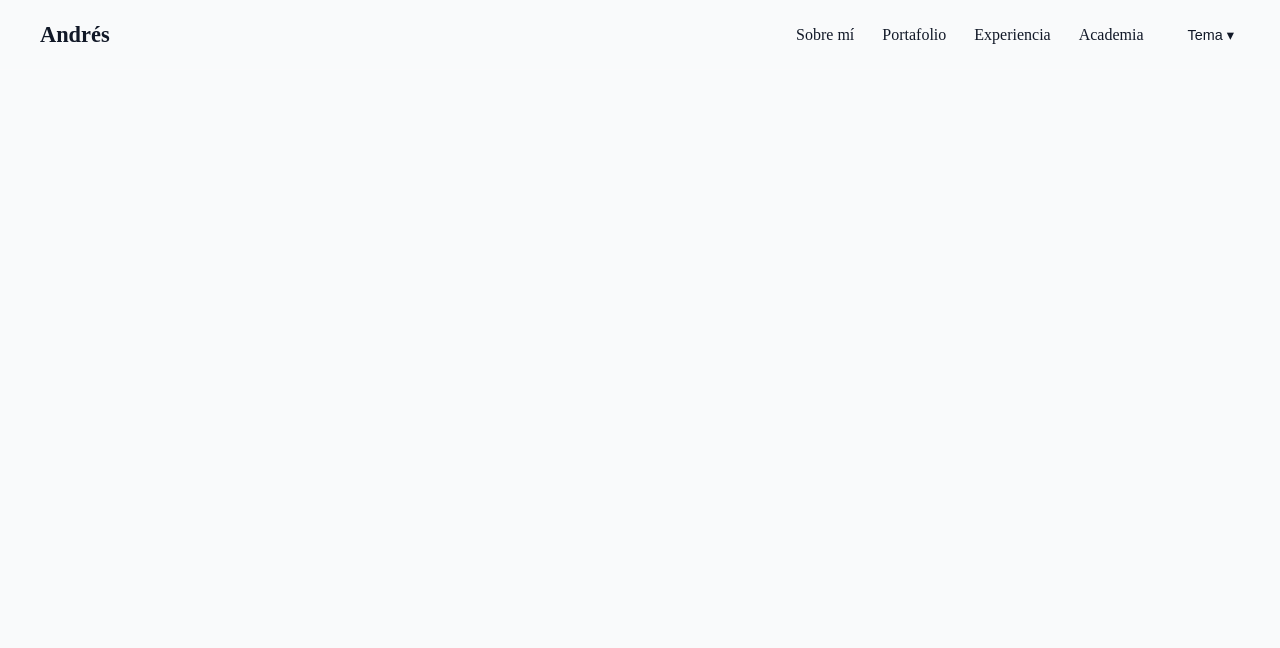
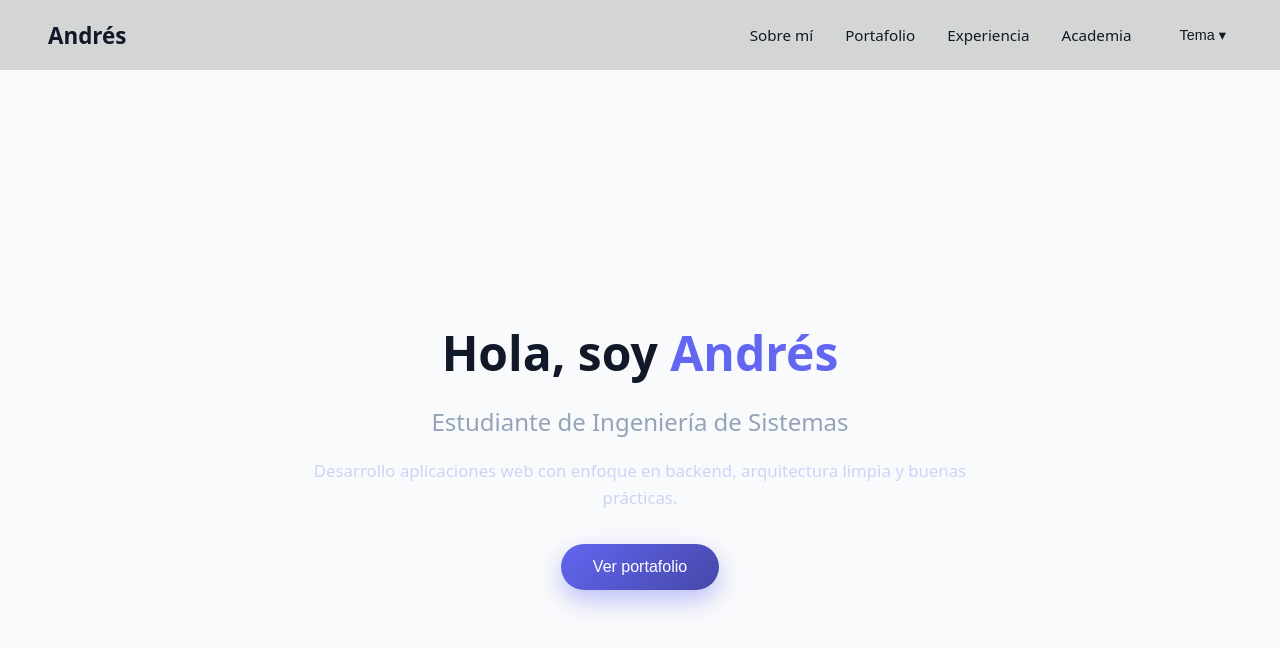
Before and after one commit to andrexi1/mi-portafolio, a React (Vite) app: page / in a window 1280 px wide. Shown: the top 648 px of the page. Built offline with nearby package versions, Linux system fonts and the light colour scheme.

Commit message:
realizado direccion a portafolio y portafolio

```diff
--- a/src/App.jsx
+++ b/src/App.jsx
@@ -1,28 +1,28 @@
 import { BrowserRouter, Routes, Route } from "react-router-dom";
-import MainLayout from "./layouts/MainLayout";
+import Layout from "./layouts/MainLayout";
 
 import Home from "./pages/home";
 import About from "./pages/About";
 import Portfolio from "./pages/Portfolio";
 import Experience from "./pages/Experience";
 import Academy from "./pages/Academy";
-import Login from "./pages/Login";
-import Dashboard from "./pages/Dashboard";
+
+
 
 function App() {
   return (
     <BrowserRouter>
-      <MainLayout>
-        <Routes>
+      <Routes>
+        {/* RUTA PADRE */}
+        <Route element={<Layout />}>
           <Route path="/" element={<Home />} />
           <Route path="/about" element={<About />} />
           <Route path="/portfolio" element={<Portfolio />} />
           <Route path="/experience" element={<Experience />} />
           <Route path="/academy" element={<Academy />} />
-          <Route path="/login" element={<Login />} />
-          <Route path="/dashboard" element={<Dashboard />} />
-        </Routes>
-      </MainLayout>
+
+        </Route>
+      </Routes>
     </BrowserRouter>
   );
 }
--- a/src/components/Navbar.css
+++ b/src/components/Navbar.css
@@ -1,61 +1,27 @@
-/* ===== NAVBAR GENERAL ===== */
+/* ===== NAVBAR ===== */
 .navbar {
-  width: 100%;
   height: 70px;
-  padding: 0 40px;
+  padding: 0 48px;
   display: flex;
   align-items: center;
   justify-content: space-between;
-  background-color: var(--bg-color);
-  border-bottom: 1px solid rgba(255, 255, 255, 0.08);
-  position: relative;
+
+  background: color-mix(in srgb, var(--bg) 85%, #000);
+  backdrop-filter: blur(12px);
+
+  position: sticky;
+  top: 0;
   z-index: 1000;
+
+  overflow-x: hidden;
 }
 
 /* ===== LOGO ===== */
 .navbar-logo {
   font-size: 1.4rem;
   font-weight: 600;
+  color: var(--text);
   text-decoration: none;
-  color: var(--text-color);
-}
-
-/* ===== LINKS ===== */
-.navbar-links {
-  display: flex;
-  align-items: center;
-  gap: 28px;
-  margin: 0;
-  padding: 0;
-}
-
-.navbar-links li {
-  list-style: none;
-}
-
-/* ===== NAVLINK ===== */
-.nav-link {
-  position: relative;
-  text-decoration: none;
-  color: var(--text-color);
-  font-size: 1rem;
-  padding: 6px 0;
-  display: inline-block;
-}
-
-/* Línea animada */
-.nav-link::after {
-  content: "";
-  position: absolute;
-  left: 0;
-  bottom: -6px;
-  width: 0;
-  height: 2px;
-  background-color: currentColor;
-  transition: width 0.3s ease;
-}
-
-.navbar-logo {
   position: relative;
 }
 
@@ -66,7 +32,7 @@
   bottom: -6px;
   width: 0;
   height: 2px;
-  background-color: currentColor;
+  background: var(--accent);
   transition: width 0.3s ease;
 }
 
@@ -74,18 +40,48 @@
   width: 100%;
 }
 
+/* ===== LINKS ===== */
+.navbar-links {
+  display: flex;
+  align-items: center;
+  gap: 32px;
+  list-style: none;
+  margin: 0;
+  padding: 0;
+}
 
-/* Hover */
+/* ===== LINK ===== */
+.nav-link {
+  color: var(--text);
+  text-decoration: none;
+  font-size: 0.95rem;
+  position: relative;
+  padding: 4px 0;
+}
+
+/* underline */
+.nav-link::after {
+  content: "";
+  position: absolute;
+  left: 0;
+  bottom: -6px;
+  width: 0;
+  height: 2px;
+  background: var(--accent);
+  transition: width 0.3s ease;
+}
+
+/* hover */
 .nav-link:hover::after {
   width: 100%;
 }
 
-/* Activo (ruta actual) */
+/* active */
 .nav-link.active::after {
   width: 100%;
 }
 
-/* ===== THEME TOGGLE ===== */
+/* ===== THEME ===== */
 .theme-item {
   margin-left: 10px;
 }
@@ -93,14 +89,10 @@
 /* ===== RESPONSIVE ===== */
 @media (max-width: 768px) {
   .navbar {
-    padding: 0 20px;
+    padding: 0 24px;
   }
 
   .navbar-links {
     gap: 18px;
   }
-
-  .navbar-logo {
-    font-size: 1.2rem;
-  }
 }
--- a/src/components/Navbar.jsx
+++ b/src/components/Navbar.jsx
@@ -5,58 +5,31 @@ import "./Navbar.css";
 export default function Navbar() {
   return (
     <nav className="navbar">
-      {/* LOGO / HOME */}
       <NavLink to="/" className="navbar-logo">
         Andrés
       </NavLink>
 
-      {/* LINKS */}
       <ul className="navbar-links">
         <li>
-          <NavLink
-            to="/about"
-            className={({ isActive }) =>
-              `nav-link ${isActive ? "active" : ""}`
-            }
-          >
+          <NavLink to="/about" className="nav-link">
             Sobre mí
           </NavLink>
         </li>
-
         <li>
-          <NavLink
-            to="/portfolio"
-            className={({ isActive }) =>
-              `nav-link ${isActive ? "active" : ""}`
-            }
-          >
+          <NavLink to="/portfolio" className="nav-link">
             Portafolio
           </NavLink>
         </li>
-
         <li>
-          <NavLink
-            to="/experience"
-            className={({ isActive }) =>
-              `nav-link ${isActive ? "active" : ""}`
-            }
-          >
+          <NavLink to="/experience" className="nav-link">
             Experiencia
           </NavLink>
         </li>
-
         <li>
-          <NavLink
-            to="/academy"
-            className={({ isActive }) =>
-              `nav-link ${isActive ? "active" : ""}`
-            }
-          >
+          <NavLink to="/academy" className="nav-link">
             Academia
           </NavLink>
         </li>
-
-        {/* THEME TOGGLE */}
         <li className="theme-item">
           <ThemeToggle />
         </li>
--- a/src/index.css
+++ b/src/index.css
@@ -1,18 +1,37 @@
-/* Tema claro */
+/* ===== TEMA CLARO ===== */
+/* ===== TEMA CLARO ===== */
 .light {
   --bg: #f9fafb;
   --text: #111827;
   --card: #ffffff;
   --accent: #6366f1;
+  --border: #e5e7eb;
+
+  --navbar-bg: #ffffff;
+  --navbar-border: #e5e7eb;
 }
 
-/* Tema oscuro */
+/* ===== TEMA OSCURO ===== */
 .dark {
   --bg: #020617;
   --text: #e5e7eb;
   --card: #0f172a;
   --accent: #8b5cf6;
+  --border: rgba(255, 255, 255, 0.1);
+
+  --navbar-bg: #020617;
+  --navbar-border: rgba(255, 255, 255, 0.08);
 }
+
+/* ===== BASE ===== */
+body {
+  background-color: var(--bg);
+  color: var(--text);
+  margin: 0;
+  font-family: system-ui, sans-serif;
+}
+
+
 
 /* Aplicación global */
 body {
@@ -42,3 +61,8 @@ html, body {
   background-color: var(--card);
   transition: background-color 0.35s ease;
 }
+
+.page {
+  min-height: calc(100vh - 70px);
+  padding: 60px 40px;
+}
--- a/src/layouts/MainLayout.jsx
+++ b/src/layouts/MainLayout.jsx
@@ -2,35 +2,37 @@ import { Outlet, useLocation } from "react-router-dom";
 import { AnimatePresence, motion } from "framer-motion";
 import Navbar from "../components/Navbar";
 
-export default function Layout() {
+export default function MainLayout() {
   const location = useLocation();
 
   return (
     <>
       <Navbar />
 
-
       <div
         style={{
           position: "relative",
+          height: "calc(100vh - 70px)",
           overflow: "hidden",
-          minHeight: "calc(100vh - 70px)"
         }}
       >
-        <AnimatePresence mode="wait">
-          <motion.main
+        <AnimatePresence mode="wait" initial={false}>
+          <motion.div
             key={location.pathname}
-            initial={{ opacity: 0, y: 20 }}
-            animate={{ opacity: 1, y: 0 }}
-            exit={{ opacity: 0, y: -20 }}
-            transition={{ duration: 0.35, ease: "easeOut" }}
+            initial={{ x: 60, opacity: 0 }}
+            animate={{ x: 0, opacity: 1 }}
+            exit={{ x: -60, opacity: 0 }}
+            transition={{
+              duration: 0.35,
+              ease: "easeOut",
+            }}
             style={{
-              width: "100%",
-              minHeight: "100%",
+              position: "absolute",
+              inset: 0,
             }}
           >
             <Outlet />
-          </motion.main>
+          </motion.div>
         </AnimatePresence>
       </div>
     </>
--- a/src/pages/Home.css
+++ b/src/pages/Home.css
@@ -1,23 +1,19 @@
 .home {
-  min-height: 80vh;
+  min-height: calc(100vh - 70px);
   display: flex;
   align-items: center;
   justify-content: center;
-
-  width: 100%;
-  max-width: 100%;
-  overflow-x: hidden;
-  box-sizing: border-box;
+  padding: 40px;
 }
 
 .hero {
+  text-align: center;
   max-width: 700px;
-  text-align: center;
 }
 
 .hero h1 {
   font-size: 3rem;
-  margin-bottom: 0.5rem;
+  margin-bottom: 10px;
 }
 
 .hero h1 span {
@@ -27,21 +23,29 @@
 .hero h2 {
   font-size: 1.5rem;
   font-weight: 400;
-  opacity: 0.9;
+  color: #94a3b8;
+  margin-bottom: 20px;
 }
 
 .hero p {
-  margin: 1.5rem 0;
-  font-size: 1.1rem;
-  opacity: 0.85;
+  font-size: 1.05rem;
+  line-height: 1.6;
+  margin-bottom: 32px;
+  color: #cbd5f5;
 }
 
+/* CTA */
 .cta {
-  background: var(--accent);
+  background: linear-gradient(
+    135deg,
+    var(--accent),
+    color-mix(in srgb, var(--accent) 70%, #000)
+  );
   color: white;
   border: none;
-  padding: 0.9rem 2rem;
-  border-radius: 30px;
+  padding: 14px 32px;
   font-size: 1rem;
+  border-radius: 999px;
   cursor: pointer;
+  box-shadow: 0 10px 25px rgba(99, 102, 241, 0.4);
 }
--- a/src/pages/Home.jsx
+++ b/src/pages/Home.jsx
@@ -1,22 +1,23 @@
 import { motion } from "framer-motion";
+import { useNavigate } from "react-router-dom";
 import "./Home.css";
 
 export default function Home() {
+  const navigate = useNavigate();
+
   return (
     <section className="home">
       <motion.div
         className="hero"
         initial={{ opacity: 0, y: 40 }}
         animate={{ opacity: 1, y: 0 }}
-        transition={{ duration: 0.8 }}
+        transition={{ duration: 0.8, ease: "easeOut" }}
       >
         <h1>
           Hola, soy <span>Andrés</span>
         </h1>
 
-        <h2>
-          Estudiante de Ingeniería de Sistemas
-        </h2>
+        <h2>Estudiante de Ingeniería de Sistemas</h2>
 
         <p>
           Desarrollo aplicaciones web con enfoque en backend,
@@ -24,9 +25,10 @@ export default function Home() {
         </p>
 
         <motion.button
-          whileHover={{ scale: 1.05 }}
+          className="cta"
+          whileHover={{ scale: 1.06 }}
           whileTap={{ scale: 0.95 }}
-          className="cta"
+          onClick={() => navigate("/portfolio")}
         >
           Ver portafolio
         </motion.button>
--- /dev/null
+++ b/src/pages/Portfolio.css
@@ -0,0 +1,115 @@
+.portfolio {
+  padding: 60px 40px;
+}
+
+.portfolio-header {
+  text-align: center;
+  margin-bottom: 40px;
+}
+
+.portfolio-header h1 {
+  font-size: 2.2rem;
+}
+
+.portfolio-header p {
+  color: #94a3b8;
+}
+
+/* GRID */
+.portfolio-grid {
+  display: grid;
+  grid-template-columns: repeat(auto-fit, minmax(280px, 1fr));
+  gap: 28px;
+}
+
+/* CARD */
+.project-card {
+  background: var(--card);
+  border-radius: 18px;
+  overflow: hidden;
+  cursor: pointer;
+  transition: transform 0.3s ease, box-shadow 0.3s ease;
+}
+
+.project-card:hover {
+  transform: translateY(-6px);
+  box-shadow: 0 25px 40px rgba(0, 0, 0, 0.25);
+}
+
+/* IMAGE */
+.project-image {
+  width: 100%;
+  height: 180px;
+  background: #020617;
+  overflow: hidden;
+}
+
+.project-image img {
+  width: 100%;
+  height: 100%;
+  object-fit: cover;
+  display: block;
+}
+
+/* CONTENT */
+.project-content {
+  padding: 16px;
+}
+
+.project-content h3 {
+  margin: 0 0 6px;
+}
+
+.project-content span {
+  font-size: 0.85rem;
+  color: #94a3b8;
+}
+
+/* MODAL */
+.modal-backdrop {
+  position: fixed;
+  inset: 0;
+  background: rgba(0, 0, 0, 0.65);
+  display: flex;
+  align-items: center;
+  justify-content: center;
+  z-index: 2000;
+}
+
+.modal {
+  background: var(--card);
+  border-radius: 20px;
+  max-width: 520px;
+  width: 90%;
+  padding: 20px;
+}
+
+.modal img {
+  width: 100%;
+  max-height: 300px;
+  object-fit: cover;
+  border-radius: 14px;
+  margin-bottom: 16px;
+}
+
+.modal-content h2 {
+  margin: 0;
+}
+
+.modal-content span {
+  font-size: 0.85rem;
+  color: #94a3b8;
+}
+
+.modal-content p {
+  margin: 14px 0;
+}
+
+.modal-content button {
+  background: var(--accent);
+  border: none;
+  color: white;
+  padding: 10px 18px;
+  border-radius: 10px;
+  cursor: pointer;
+}
--- a/src/pages/Portfolio.jsx
+++ b/src/pages/Portfolio.jsx
@@ -1,8 +1,105 @@
+import { useState } from "react";
+import { motion, AnimatePresence } from "framer-motion";
+import "./Portfolio.css";
+
+const projects = [
+  {
+    id: 1,
+    title: "Sistema de Parqueadero",
+    stack: "Java · Oracle · Spring Boot",
+    description:
+      "Sistema para gestión de parqueaderos con control de ingresos, salidas y reportes.",
+    image: "",
+  },
+  {
+    id: 2,
+    title: "Batalla Naval",
+    stack: "React · Java · WebSockets",
+    description:
+      "Juego de batalla naval con modo local y lógica completa de turnos.",
+    image: "",
+  },
+  {
+    id: 3,
+    title: "Portafolio Profesional",
+    stack: "React · Framer Motion",
+    description:
+      "Portafolio personal con animaciones, temas y arquitectura escalable.",
+    image: "",
+  },
+];
+
 export default function Portfolio() {
+  const [selected, setSelected] = useState(null);
+
   return (
-    <>
-      <h2>Mi Portafolio</h2>
-      <p>Aquí se mostrarán mis proyectos.</p>
-    </>
+    <motion.section
+      className="page portfolio"
+      initial={{ opacity: 0, y: 20 }}
+      animate={{ opacity: 1, y: 0 }}
+      transition={{ duration: 0.4 }}
+    >
+      <header className="portfolio-header">
+        <h1>Portafolio</h1>
+        <p>Algunos proyectos en los que he trabajado.</p>
+      </header>
+
+      <div className="portfolio-grid">
+        {projects.map((project) => (
+          <article
+            key={project.id}
+            className="project-card"
+            onClick={() => setSelected(project)}
+          >
+            <div className="project-image">
+              <img
+                src={project.image || "/project-placeholder.svg"}
+                alt={project.title}
+                loading="lazy"
+              />
+            </div>
+
+            <div className="project-content">
+              <h3>{project.title}</h3>
+              <span>{project.stack}</span>
+            </div>
+          </article>
+        ))}
+      </div>
+
+      <AnimatePresence>
+        {selected && (
+          <motion.div
+            className="modal-backdrop"
+            initial={{ opacity: 0 }}
+            animate={{ opacity: 1 }}
+            exit={{ opacity: 0 }}
+            onClick={() => setSelected(null)}
+          >
+            <motion.div
+              className="modal"
+              initial={{ scale: 0.9, opacity: 0 }}
+              animate={{ scale: 1, opacity: 1 }}
+              exit={{ scale: 0.9, opacity: 0 }}
+              transition={{ duration: 0.25 }}
+              onClick={(e) => e.stopPropagation()}
+            >
+              <img
+                src={selected.image || "/project-placeholder.svg"}
+                alt={selected.title}
+              />
+
+              <div className="modal-content">
+                <h2>{selected.title}</h2>
+                <span>{selected.stack}</span>
+                <p>{selected.description}</p>
+
+                <button onClick={() => setSelected(null)}>Cerrar</button>
+              </div>
+            </motion.div>
+          </motion.div>
+        )}
+      </AnimatePresence>
+    </motion.section>
   );
 }
```
Also changed, not shown: src/components/ThemeToggle.css (+8 -9 lines), src/pages/About.jsx (+11 -7 lines).
